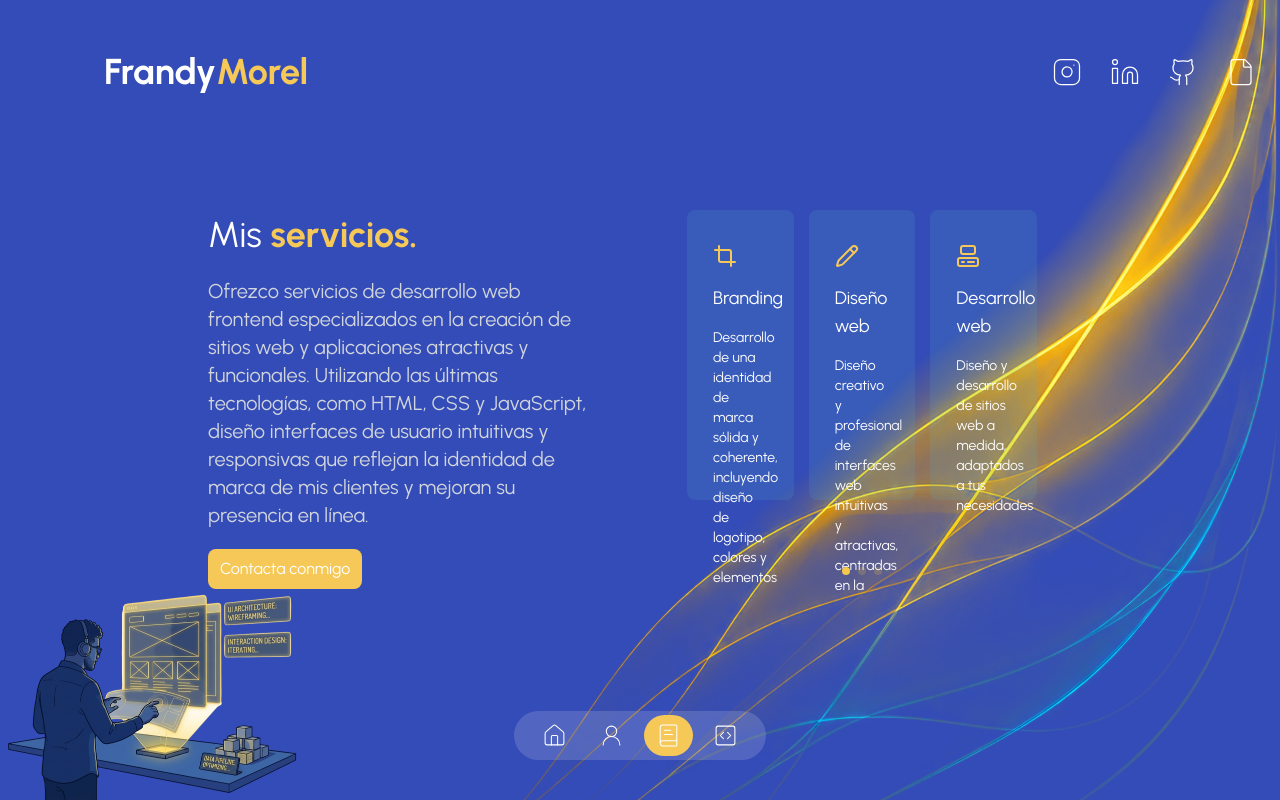
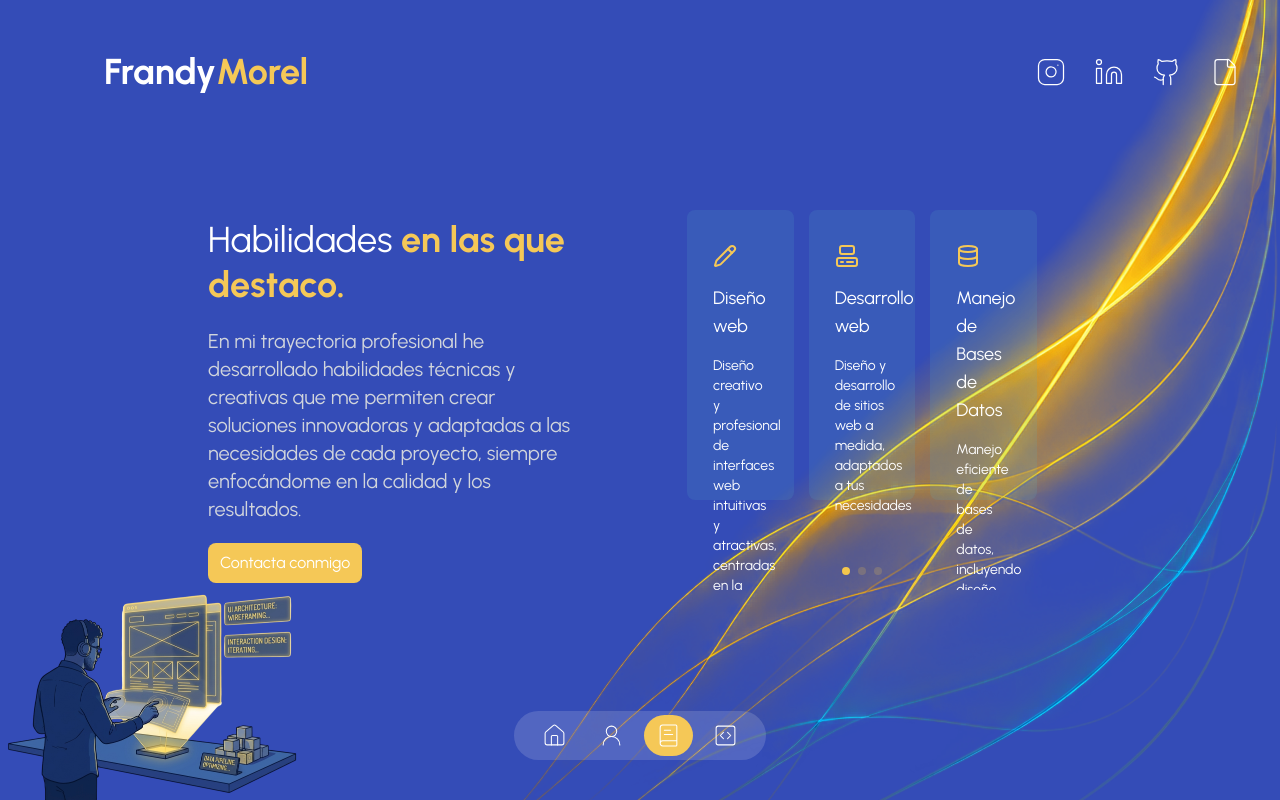
Before and after one commit to FrandyMorel/PortafolioFrand, a Next.js app: page /services in a window 1280 px wide. Built offline with nearby package versions, Linux system fonts and the light colour scheme.

Commit message:
Actualizacion de Data 3.0

```diff
--- a/app/(routes)/about-me/page.tsx
+++ b/app/(routes)/about-me/page.tsx
@@ -4,14 +4,15 @@ import Avatar from "@/app/Components/avatar";
 import CounterServices from '../../Components/counter-service';
 import TimeLine from '../../Components/time-line';
 
+
 const PageAboutMe = () => {
     return (
-        <>
+        <div className="PageAboutme">
         <TransitionPage/>
         <ContainerPage>
             <Avatar/>
             <h1 className="text-2xl leading-tight text-center
-            md:text-4xl md:text-left md:mt-8">Toda mi{' '}
+            md:text-4xl md:text-left">Toda mi{' '}
                 <span className="font-black text-secondary">
                     trayectoria profesional
                 </span>
@@ -19,8 +20,7 @@ const PageAboutMe = () => {
             <CounterServices />
             <TimeLine />
         </ContainerPage>
-        </>
-
+        </div>
      );
 }
 
--- a/app/(routes)/services/page.tsx
+++ b/app/(routes)/services/page.tsx
@@ -14,23 +14,21 @@ const PageService = () => {
 
 <div className="grid items-center py-30 justify-center h-screen max-w-5xl gap-6 mx-auto md:grid-cols-2 md:px-20">
 
-  <div className="max-w-[420px] z-10 px-10 md:px-0">
+  <div className="max-w-[420px] z-10 mt-4 md:mt-0 px-10 md:px-0">
 
-    <h1 className="text-2xl leading-tight text-center md:text-left md:text-4xl md:mb-5">
-      Mis{" "}
+    <h1 className="text-xl leading-tight text-center md:text-left md:text-4xl md:mb-5">
+      Habilidades{" "}
       <span className="font-bold text-secondary">
-        servicios.
+        en las que destaco.
       </span>
     </h1>
 
-    <p className="mb-3 md:text-xl lg:text-xl text-sm md:mr-10 text-gray-300">
-      Ofrezco servicios de desarrollo web frontend especializados en la creación
-      de sitios web y aplicaciones atractivas y funcionales.
-      Utilizando las últimas tecnologías, como HTML, CSS y JavaScript, diseño
-      interfaces de usuario intuitivas y responsivas que reflejan
-      la identidad de marca de mis clientes y mejoran su presencia en línea.
+    <p className="mb-3 md:text-xl lg:text-xl text-sm mt-2 md:mr-10 ml-4 md:ml-0 text-gray-300">
+      En mi trayectoria profesional he desarrollado habilidades técnicas y creativas
+       que me permiten crear soluciones innovadoras y adaptadas a las necesidades de cada proyecto,
+        siempre enfocándome en la calidad y los resultados.
     </p>
-        <button className="px-3 py-2 rounded-lg md:mt-2 bg-secondary hover:bg-secondary/65">Contacta conmigo</button>
+        <button className="px-3 py-2 rounded-lg mt-2 ml-4 md:ml-0 bg-secondary hover:bg-secondary/65">Contacta conmigo</button>
   </div>
 
    {/* slider */}
--- a/app/Components/Header.tsx
+++ b/app/Components/Header.tsx
@@ -15,7 +15,7 @@ const Header = () => {
                         </span>
                     </h1>
                     </Link>
-                    <div className="flex items-center justify-center gap-7">
+                    <div className="flex items-center justify-center md:mr-4 gap-7">
                         {socialNetworks.map(({logo, src, id}) => (
                             <Link key={id}
                                 href={src}
--- a/app/Components/Navbar.tsx
+++ b/app/Components/Navbar.tsx
@@ -10,7 +10,7 @@ const Navbar = () => {
 const router = usePathname()
 
     return (
-        <MotionTransition position="right" className="fixed z-40 flex flex-col items-center justify-center w-full mt-auto h-max bottom-10">
+        <MotionTransition position="right" className="fixed z-40 flex flex-col items-center justify-center w-full mt-auto h-max md:bottom-10 bottom-5">
             <nav>
                 <div className="flex items-center justify-center gap-2 px-4 py-1 rounded-full bg-white/15 background-blur-sm">
                     {itemsNavbar.map((item) => (
--- a/app/Components/time-line.tsx
+++ b/app/Components/time-line.tsx
@@ -1,11 +1,12 @@
 import { dataAboutPage } from "@/data";
 import { data } from "framer-motion/client";
+
 
 const TimeLine = () => {
     return (
         <div className="flex flex-col justify-center divide-y divide-slate-200">
             <div className="w-full max-w-2xl mx-auto md:pb-40 md:pt-0">
-                <div className="my-6 overflow-y-scroll h-[300px] scrollbar-hide">
+                <div className="my-6 md:overflow-y-scroll md:h-[300px] scrollbar-hide">
                     {dataAboutPage.map((data) => (
                         <div key={data.id} className="relative py-6 pl-8 sm:pl-32 group">
                             <h1 className="mb-1 text-2xl font-bold sm:mb-0">{data.title}</h1>
--- a/app/globals.css
+++ b/app/globals.css
@@ -3,7 +3,7 @@
 html, body {
   color: #fff;
   background: #344CB7;
-
+  overflow: hidden;
 }
 
 main {
@@ -26,7 +26,7 @@ height: 100dvh;
 
 /* Oculta scrollbar pero mantiene scroll */
 .scrollbar-hide {
-  -ms-overflow-style: none; /* IE y Edge */
+  -overflow-style: none; /* IE y Edge */
   scrollbar-width: none; /* Firefox */
 }
 
--- a/data.tsx
+++ b/data.tsx
@@ -1,4 +1,4 @@
-import { BookText, CodeSquare, HomeIcon, UserRound, Github, Linkedin, Phone, File, Instagram, Crop, Pencil, Computer, Book, Rocket, Speech } from "lucide-react";
+import { BookText, CodeSquare, HomeIcon, UserRound, Github, Linkedin, Phone, File, Instagram, Crop, Database, Pencil, Computer, Book, Rocket, Speech } from "lucide-react";
 
 export const socialNetworks = [
     {
@@ -126,29 +126,29 @@ export const dataCounter = [
 
 export const serviceData = [
     {
-        icon: <Crop />,
-        title: "Branding",
-        description: "Desarrollo de una identidad de marca sólida y coherente, incluyendo diseño de logotipo, colores y elementos visuales",
-    },
-    {
         icon: <Pencil />,
         title: "Diseño web",
         description: "Diseño creativo y profesional de interfaces web intuitivas y atractivas, centradas en la experiencia del usuario",
     },
-    {
+       {
         icon: <Computer />,
         title: "Desarrollo web",
         description: "Diseño y desarrollo de sitios web a medida, adaptados a tus necesidades",
     },
     {
+        icon: < Database/>,
+        title: "Manejo de Bases de Datos",
+        description: "Manejo eficiente de bases de datos, incluyendo diseño, optimización y mantenimiento",
+    },
+    {
         icon: <Book />,
-        title: "Copywriting",
-        description: "Creación de contenido persuasivo y atractivo que capta la atención de tu audiencia",
+        title: "Documentación",
+        description: "Creación de documentación clara y detallada, incluyendo diagramación, manuales de usuario y guías de implementación",
     },
     {
         icon: <Rocket />,
-        title: "SEO",
-        description: "Optimización de tu presencia en línea mediante estrategias de SEO avanzadas, ",
+        title: "Analisis de datos",
+        description: "Análisis de datos para obtener información valiosa y apoyar la toma de decisiones mediante el uso de herramientas y técnicas avanzadas",
     },
 ];
 
```
